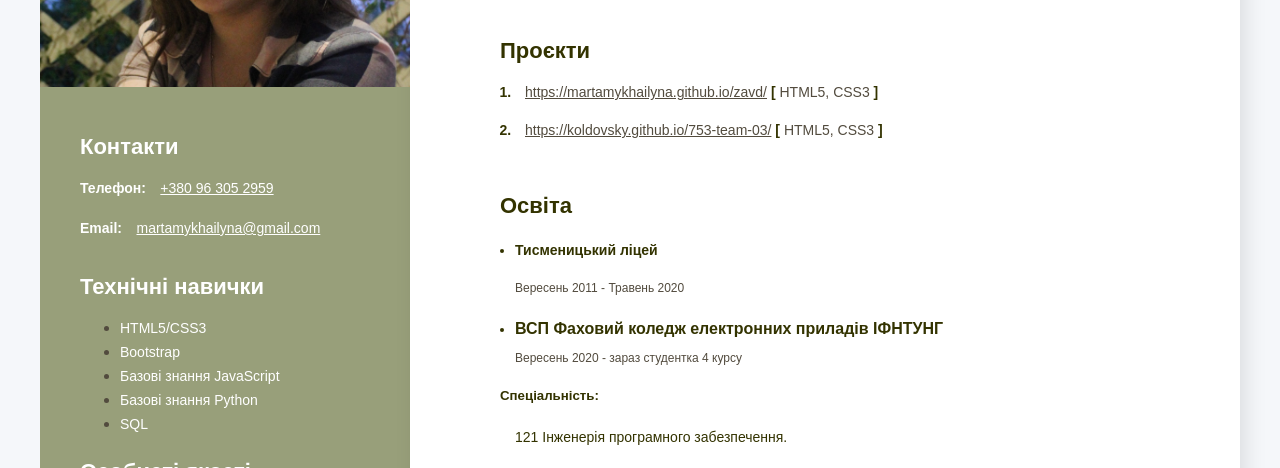
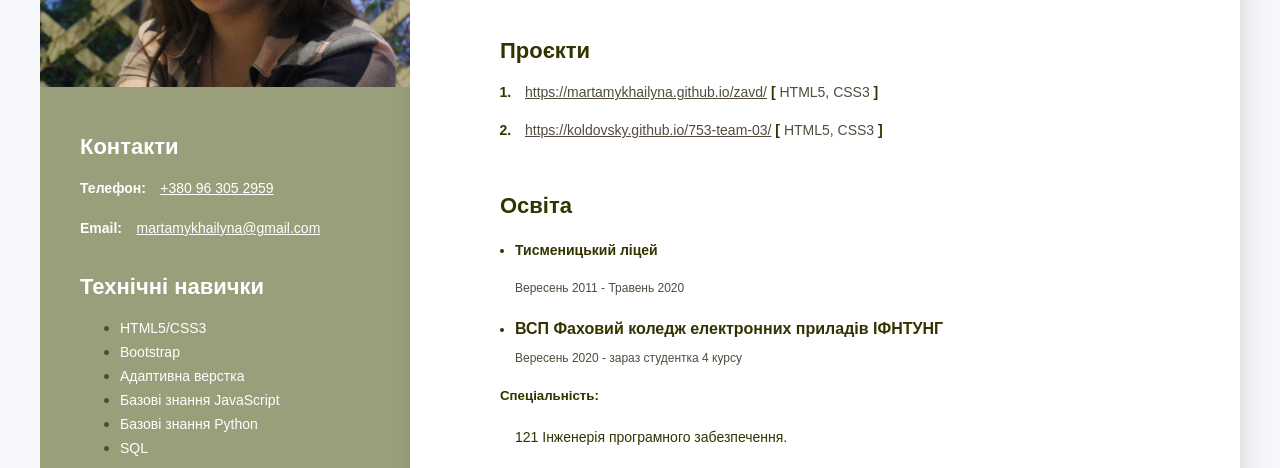
Before and after one commit to MartaMykhailyna/resume, a plain HTML site: page index.html in a window 1280 px wide. Shown: the part 281-749 px from the top of the page. Drawn offline with Linux system fonts and the light colour scheme.

Commit message:
pre-pre-final project

```diff
--- a/index.html
+++ b/index.html
@@ -107,6 +107,7 @@
             <ul class="sidebar__list">
                 <li class="sidebar__list-item"><span class="sidebar__list-item-text">HTML5/CSS3</span></li>
                 <li class="sidebar__list-item"><span class="sidebar__list-item-text">Bootstrap</span></li>
+                <li class="sidebar__list-item"><span class="sidebar__list-item-text">Адаптивна верстка</span></li>
                 <li class="sidebar__list-item"><span class="sidebar__list-item-text">Базові знання JavaScript</span></li>
                 <li class="sidebar__list-item"><span class="sidebar__list-item-text">Базові знання Python</span></li>
                 <li class="sidebar__list-item"><span class="sidebar__list-item-text">SQL</span></li>
```
